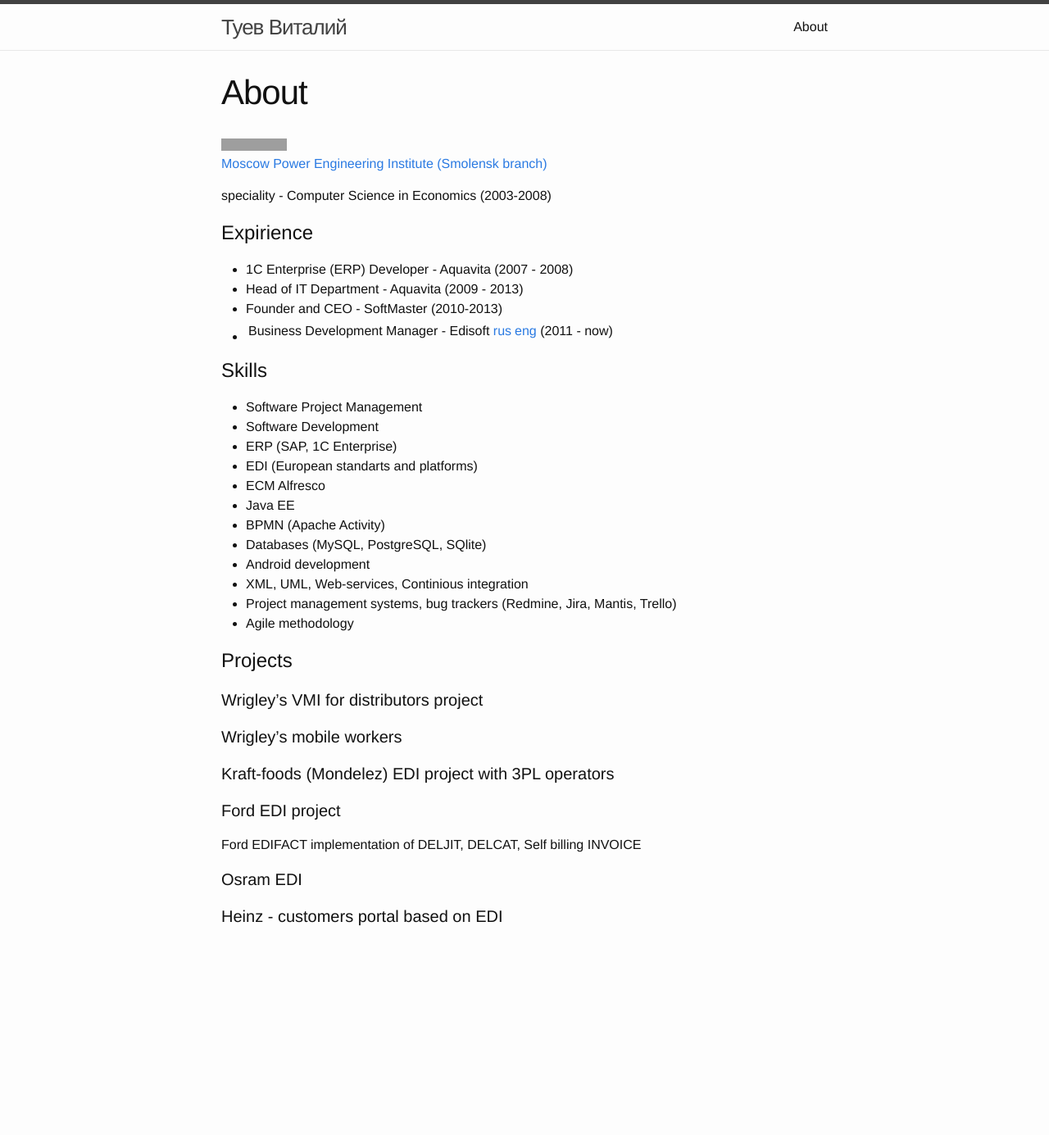
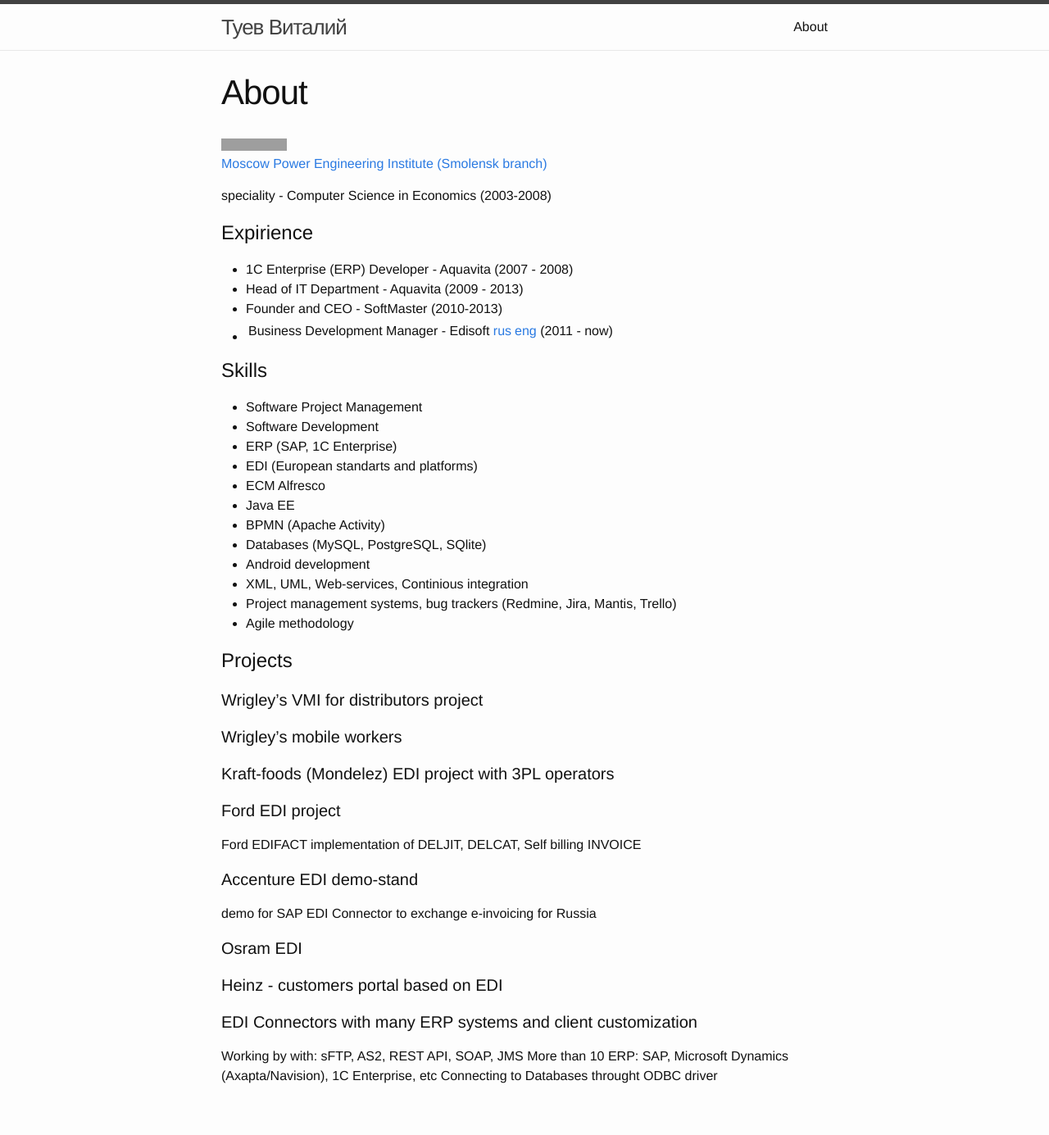
Before and after one commit to vetal232/vetal232.github.io, a Jekyll site: the page built from about.md, in a window 1280 px wide. Shown: the whole page at 82% size. Built offline with Jekyll 4.4.1, drawn with Linux system fonts in a browser that asks for light colours; before the commit the page ends 1193 px from its top, so only the background shows below that; grey boxes are pictures that could not be loaded.

Commit message:
Update about.md

```diff
--- a/about.md
+++ b/about.md
@@ -45,5 +45,11 @@
 #### Kraft-foods (Mondelez) EDI project with 3PL operators
 #### Ford EDI project
 Ford EDIFACT implementation of DELJIT, DELCAT, Self billing INVOICE
+#### Accenture EDI demo-stand
+demo for SAP EDI Connector to exchange e-invoicing for Russia
 #### Osram EDI
 #### Heinz - customers portal based on EDI
+#### EDI Connectors with many ERP systems and client customization
+Working by with: sFTP, AS2, REST API, SOAP, JMS
+More than 10 ERP: SAP, Microsoft Dynamics (Axapta/Navision), 1C Enterprise, etc
+Connecting to Databases throught ODBC driver
```
